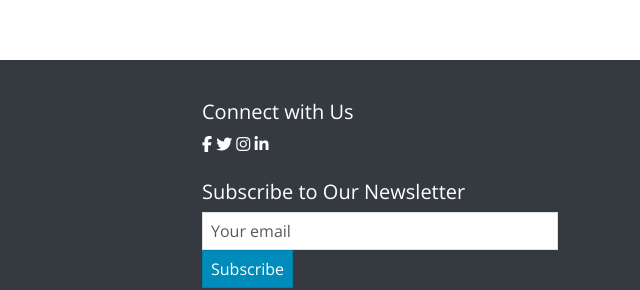
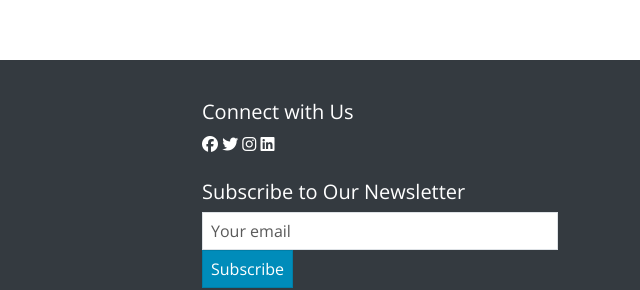
Before and after one commit to sgatete/DesiWear, a plain HTML site: page p-details.html in a window 1280 px wide. Shown: the part 892-1182 px from the top of the page, 640-1280 px from the left. Drawn offline with nearby package versions, Linux system fonts and the light colour scheme.

Commit message:
Update p-details.html

```diff
--- a/p-details.html
+++ b/p-details.html
@@ -110,10 +110,10 @@
                 </div>
                 <div class="col-md-4">
                     <h5>Connect with Us</h5>
-                    <a href="facebook.html" class="fab fa-facebook-f mr-2"></a>
+                    <a href="facebook.html" class="fab fa-facebook mr-2"></a>
                     <a href="twitter.html" class="fab fa-twitter mr-2"></a>
                     <a href="instagram.html" class="fab fa-instagram mr-2"></a>
-                    <a href="linkedin.html" class="fab fa-linkedin-in"></a>
+                    <a href="linkedin.html" class="fab fa-linkedin mr-2"></a>
                     <h5 class="mt-4">Subscribe to Our Newsletter</h5>
                     <form>
                         <div class="form-group">
```
